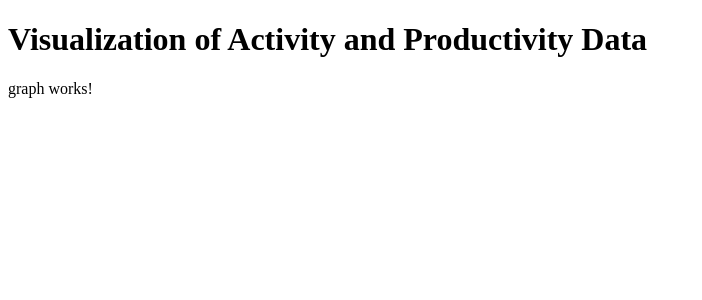
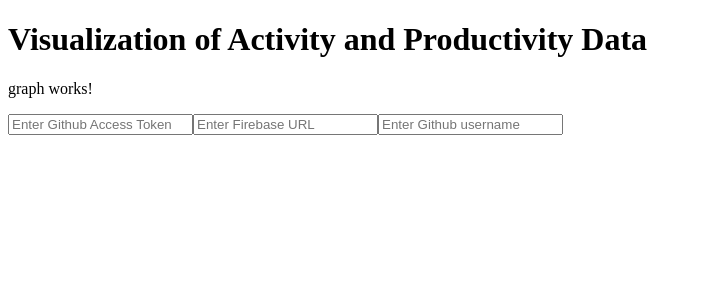
Before and after one commit to dowlinry/MCS, an Angular app in the folder ProductivityTracker/productivity-viz/: page / in a window 1280 px wide. Shown: the top 300 px of the page, without its empty margins (0-702 px from the left). Built offline with nearby package versions, Linux system fonts and the light colour scheme.

Commit message:
Added input for data

```diff
--- a/ProductivityTracker/productivity-viz/src/app/api-service/api-service.service.ts
+++ b/ProductivityTracker/productivity-viz/src/app/api-service/api-service.service.ts
@@ -6,4 +6,20 @@ import { Injectable } from '@angular/core';
 export class ApiServiceService {
 
   constructor() { }
+
+  firebaseURL = "";
+  accessToken = "";
+  githubUsername = "";
+
+  public setFirebaseURL(url: string){
+    this.firebaseURL = url;
+  }
+
+  public setAccessToken(token: string) {
+    this.accessToken = token;
+  }
+
+  public setUsername(name: string){
+    this.githubUsername = name;
+  }
 }
--- a/ProductivityTracker/productivity-viz/src/app/app.component.html
+++ b/ProductivityTracker/productivity-viz/src/app/app.component.html
@@ -1,4 +1,5 @@
 <div>
   <h1>Visualization of Activity and Productivity Data</h1>
   <app-graph></app-graph>
+  <app-details></app-details>
 </div>
--- a/ProductivityTracker/productivity-viz/src/app/app.module.ts
+++ b/ProductivityTracker/productivity-viz/src/app/app.module.ts
@@ -4,11 +4,13 @@ import { BrowserModule } from '@angular/platform-browser';
 import { AppRoutingModule } from './app-routing.module';
 import { AppComponent } from './app.component';
 import { GraphComponent } from './graph/graph.component';
+import { DetailsComponent } from './details/details.component';
 
 @NgModule({
   declarations: [
     AppComponent,
-    GraphComponent
+    GraphComponent,
+    DetailsComponent
   ],
   imports: [
     BrowserModule,
--- /dev/null
+++ b/ProductivityTracker/productivity-viz/src/app/details/details.component.html
@@ -0,0 +1,3 @@
+<input type="text" #accessToken (keyup.enter)="accessTokenInput(accessToken.value)" placeholder="Enter Github Access Token" name="accessToken">
+<input type="text" #firebaseUrl (keyup.enter)="firebaseUrlInput(firebaseUrl.value)" placeholder="Enter Firebase URL" name="firebaseURL">
+<input type="text" #githubUsername (keyup.enter)="githubUsernameInput(githubUsername.value)" placeholder="Enter Github username" name="githubUsername">
--- /dev/null
+++ b/ProductivityTracker/productivity-viz/src/app/details/details.component.ts
@@ -0,0 +1,30 @@
+import { Component, OnInit } from '@angular/core';
+import { ApiServiceService } from '../api-service/api-service.service';
+
+@Component({
+  selector: 'app-details',
+  templateUrl: './details.component.html',
+  styleUrls: ['./details.component.css']
+})
+export class DetailsComponent implements OnInit {
+
+  constructor(private ApiService: ApiServiceService) { }
+
+  ngOnInit(): void {
+  }
+
+  accessTokenInput(value: string){
+    this.ApiService.setAccessToken(value);
+    alert("Access Token has been set as: " + this.ApiService.accessToken);
+  }
+
+  firebaseUrlInput(value: string){
+    this.ApiService.setFirebaseURL(value);
+    alert("Firebase URL has been set as: " + this.ApiService.firebaseURL);
+  }
+
+  githubUsernameInput(value: string){
+    this.ApiService.setUsername(value);
+    alert("Github username has been set as: " + this.ApiService.githubUsername);
+  }
+}
--- a/ProductivityTracker/productivity-viz/src/app/graph/graph.component.ts
+++ b/ProductivityTracker/productivity-viz/src/app/graph/graph.component.ts
@@ -1,4 +1,5 @@
 import { Component, OnInit } from '@angular/core';
+import { ApiServiceService } from '../api-service/api-service.service';
 
 @Component({
   selector: 'app-graph',
@@ -7,7 +8,7 @@ import { Component, OnInit } from '@angular/core';
 })
 export class GraphComponent implements OnInit {
 
-  constructor() { }
+  constructor(private ApiService: ApiServiceService) { }
 
   ngOnInit(): void {
   }
```
Also changed, not shown: ProductivityTracker/productivity-viz/src/app/details/details.component.css (added), 1 other file (tests, documents, lock files or other folders).
